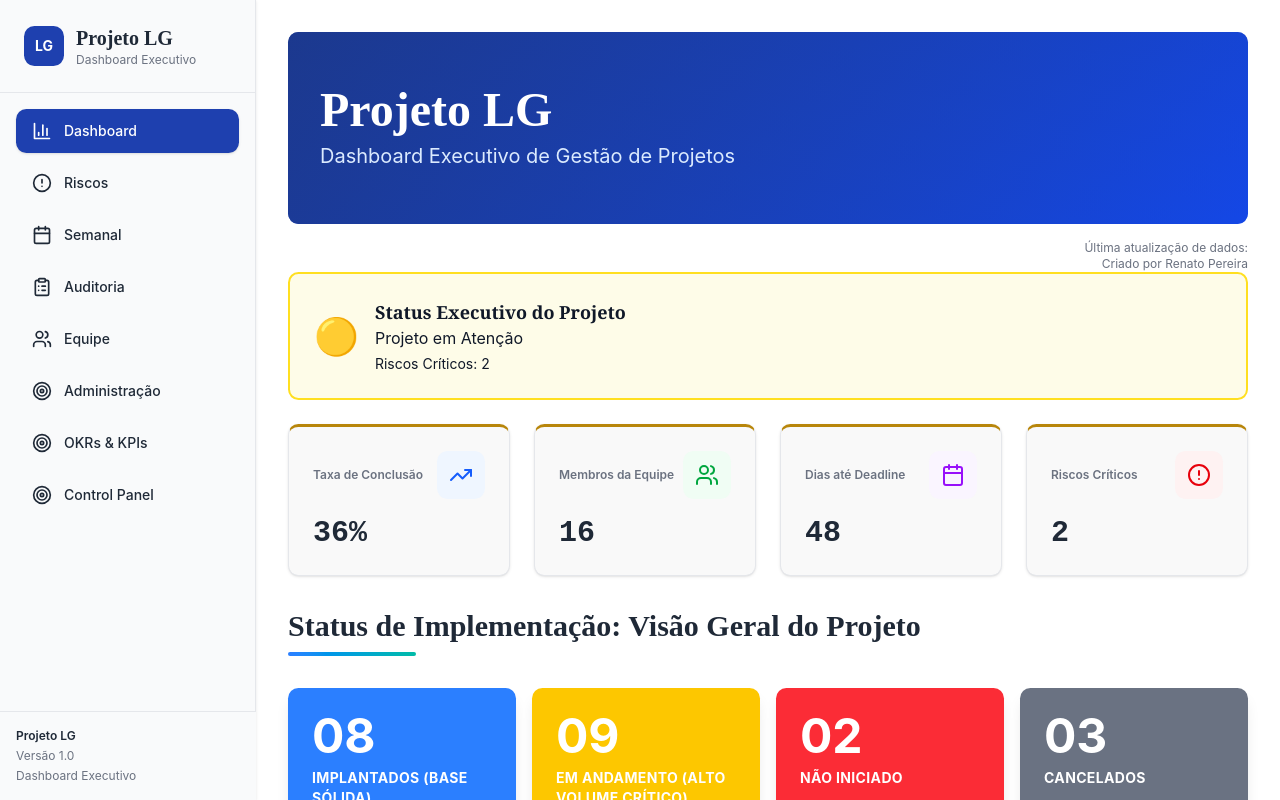
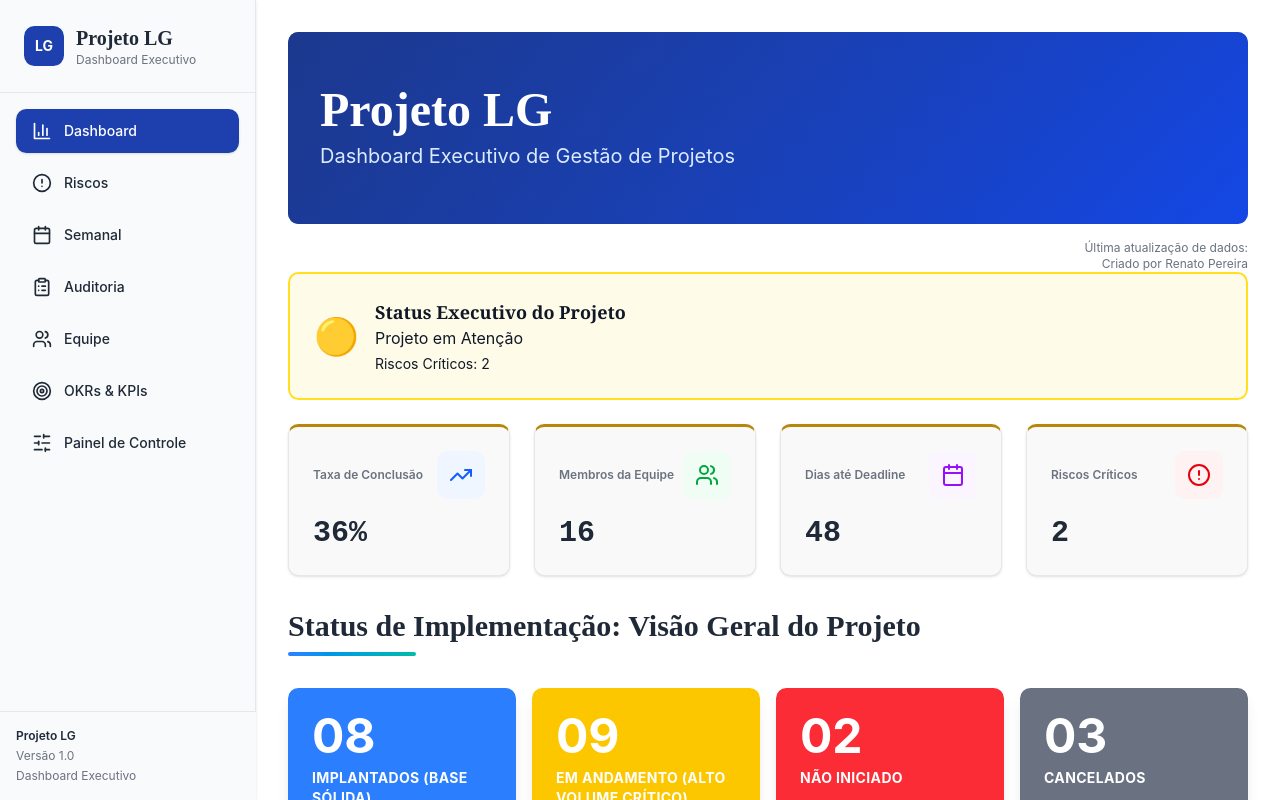
Before and after one commit to recesp-lab/lg-executive-command-center, a React (Vite) app in the folder newproject/: page / in a window 1280 px wide. Built offline with nearby package versions, Linux system fonts and the light colour scheme.

Commit message:
Add files via upload

```diff
--- a/newproject/src/components/DashboardLayout.tsx
+++ b/newproject/src/components/DashboardLayout.tsx
@@ -1,5 +1,5 @@
 import { ReactNode } from 'react';
-import { BarChart3, AlertCircle, Calendar, ClipboardList, Users, Target } from 'lucide-react';
+import { BarChart3, AlertCircle, Calendar, ClipboardList, Users, Target, SlidersHorizontal } from 'lucide-react';
 import { Link } from 'wouter';
 
 interface DashboardLayoutProps {
@@ -14,14 +14,8 @@ export default function DashboardLayout({ children, currentPage = 'dashboard' }:
     { id: 'weekly', label: 'Semanal', icon: Calendar, href: '/weekly' },
     { id: 'audit', label: 'Auditoria', icon: ClipboardList, href: '/audit' },
     { id: 'team', label: 'Equipe', icon: Users, href: '/team' },
-    { id: 'admin', label: 'Administração', icon: Target, href: '/admin' },
     { id: 'okrs', label: 'OKRs & KPIs', icon: Target, href: '/okrs' },
-{
-  id: 'control-panel',
-  label: 'Control Panel',
-  icon: Target,
-  href: '/control-panel',
-},
+    { id: 'control-panel', label: 'Painel de Controle', icon: SlidersHorizontal, href: '/control-panel' },
   ];
 
   return (
```
